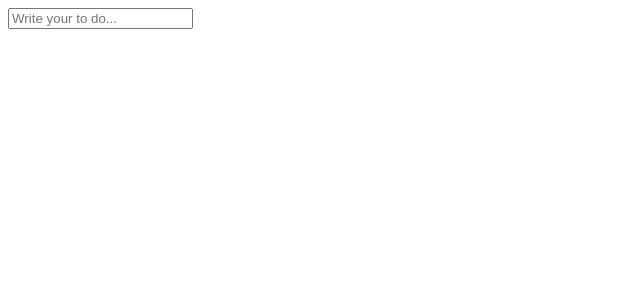
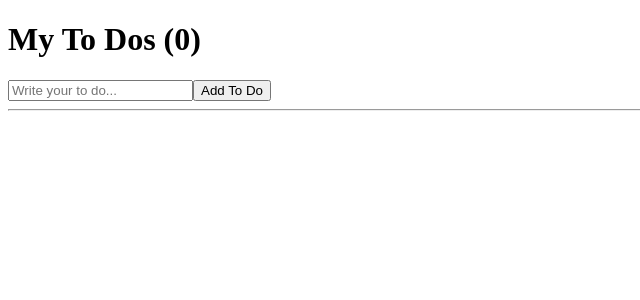
Before and after one commit to rocoviii/cra-ex, a React (Create React App) app: page / in a window 1280 px wide. Shown: the top 300 px of the page, without its empty margins (0-640 px from the left). Built offline with nearby package versions, Linux system fonts and the light colour scheme.

Commit message:
cra-third

```diff
--- a/src/App.js
+++ b/src/App.js
@@ -1,17 +1,35 @@
 import { useState } from "react";
 
 function App() {
-    const [toDo, setToDo] = useState();
-    const onChange = (e) => setToDo(e.target.value);
-    console.log(toDo);
+    const [toDo, setToDo] = useState("");
+    const [toDos, setToDos] = useState([]);
+    const onChange = (event) => setToDo(event.target.value);
+    const onSubmit = (event) => {
+        event.preventDefault();
+        if (toDo === "") {
+            return;
+        }
+        setToDos((currentArray) => [toDo, ...currentArray]);
+        setToDo("");
+    };
     return (
         <div>
+            <h1>My To Dos ({toDos.length})</h1>
+            <form onSubmit={onSubmit}>
                 <input
                     onChange={onChange}
                     value={toDo}
                     type="text"
                     placeholder="Write your to do..."
                 />
+                <button>Add To Do</button>
+            </form>
+            <hr />
+            <ul>
+                {toDos.map((item, index) => (
+                    <li key={index}>{item}</li>
+                ))}
+            </ul>
         </div>
     );
 }
```
Lines whose indentation alone changed are shown as unchanged.
